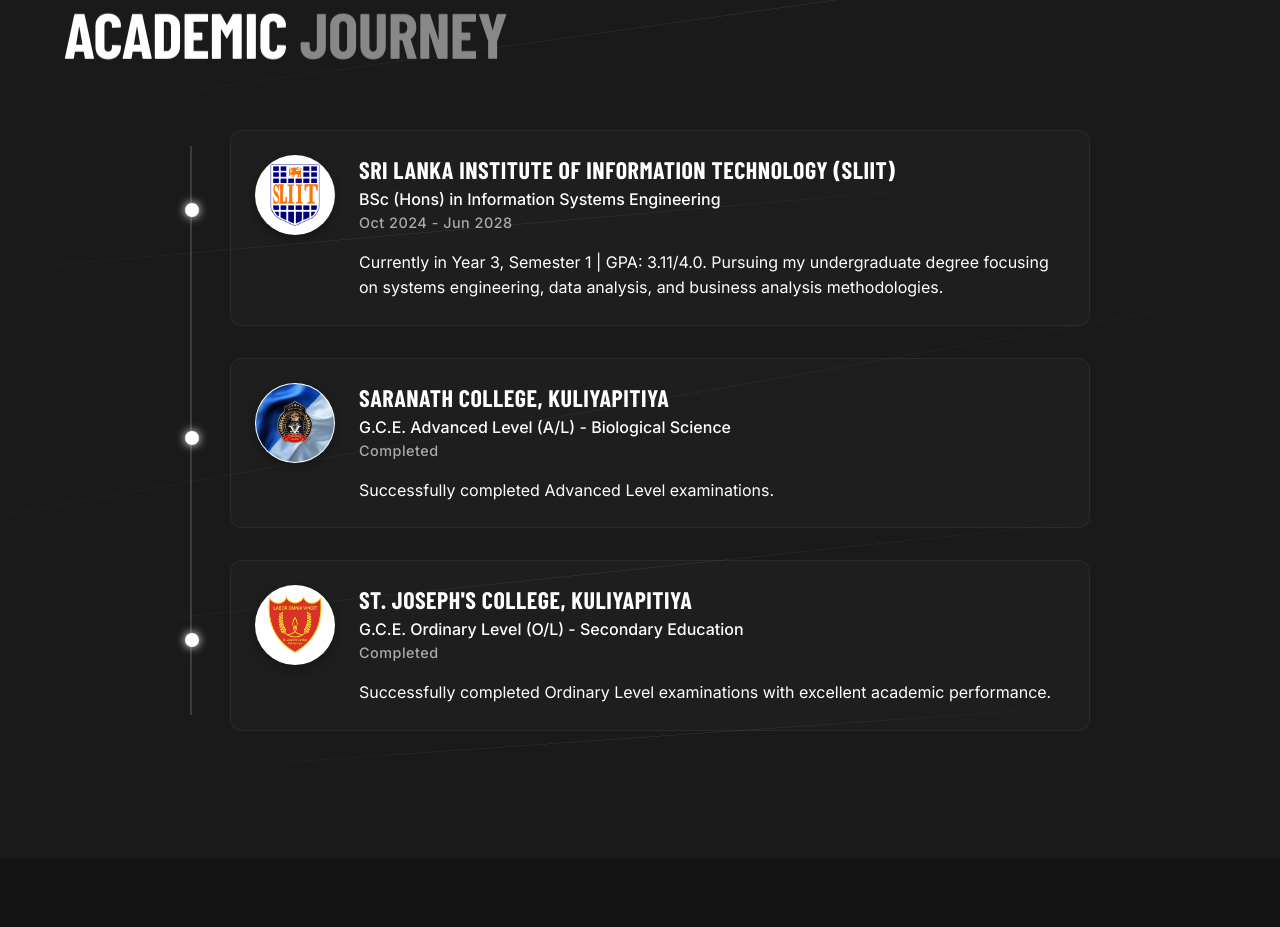
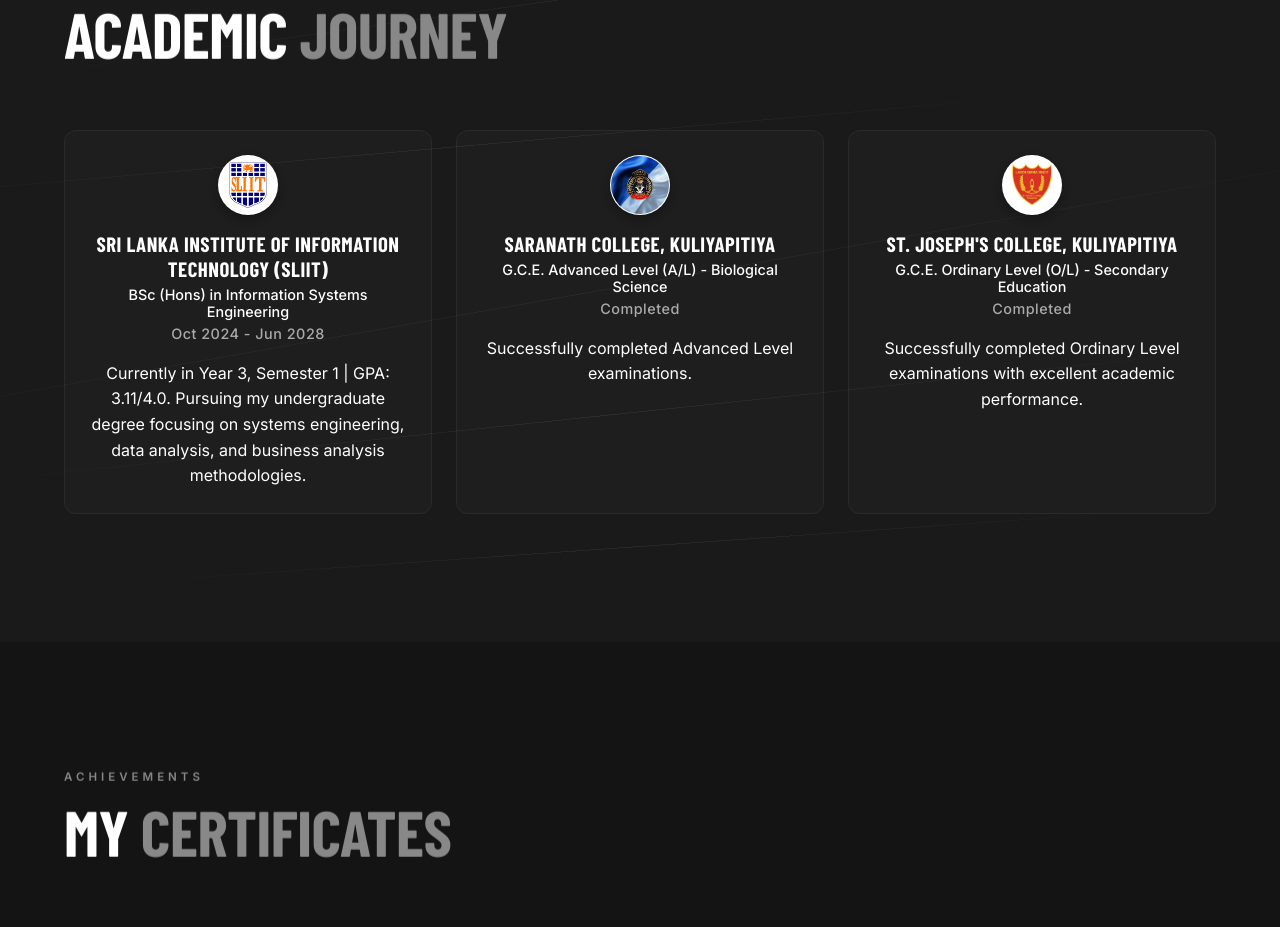
Before and after one commit to dulanjanarmd/Dulanjana-Rathnayaka, a React (Vite) app: page / in a window 1280 px wide. Shown: the part 2494-3421 px from the top of the page. Built offline with nearby package versions, Linux system fonts and the light colour scheme; a web font is replaced by a local one.

Commit message:
feat: add global styles and initial page layouts for navbar, hero, and about sections

```diff
--- a/src/styles.css
+++ b/src/styles.css
@@ -1030,30 +1030,19 @@
 }
 
 .education-timeline {
+  display: grid;
+  grid-template-columns: repeat(auto-fit, minmax(280px, 1fr));
+  gap: 1.5rem;
+  max-width: 1200px;
+  margin: 4rem auto 0;
+}
+
+.education-card {
   display: flex;
   flex-direction: column;
-  gap: 2rem;
-  max-width: 900px;
-  margin: 4rem auto 0;
-  position: relative;
-  padding-left: 2.5rem;
-}
-
-.education-timeline::before {
-  content: '';
-  position: absolute;
-  left: 0;
-  top: 1rem;
-  bottom: 1rem;
-  width: 2px;
-  background: rgba(255, 255, 255, 0.15);
-}
-
-.education-card {
-  position: relative;
-  display: flex;
-  align-items: flex-start;
-  gap: 1.5rem;
+  align-items: center;
+  text-align: center;
+  gap: 1rem;
   padding: 1.5rem;
   background: rgba(255, 255, 255, 0.02);
   border: 1px solid rgba(255, 255, 255, 0.05);
@@ -1061,20 +1050,6 @@
   transition: transform 0.3s ease, border-color 0.3s ease, background 0.3s ease;
 }
 
-.education-card::before {
-  content: '';
-  position: absolute;
-  left: calc(-2.5rem - 6px);
-  top: 4.5rem;
-  width: 14px;
-  height: 14px;
-  border-radius: 50%;
-  background: var(--accent);
-  border: 3px solid var(--bg-alt);
-  z-index: 2;
-  box-shadow: 0 0 10px var(--accent);
-}
-
 .education-card:hover {
   transform: translateY(-5px);
   border-color: var(--accent);
@@ -1083,8 +1058,8 @@
 
 .edu-image-wrapper {
   flex-shrink: 0;
-  width: 80px;
-  height: 80px;
+  width: 60px;
+  height: 60px;
   border-radius: 50%;
   overflow: hidden;
   background: #fff;
@@ -1121,7 +1096,7 @@
 
 .edu-school {
   font-family: "Barlow Condensed", sans-serif;
-  font-size: 1.5rem;
+  font-size: 1.3rem;
   font-weight: 700;
   text-transform: uppercase;
   color: #fff;
@@ -1131,7 +1106,7 @@
 
 .edu-degree {
   font-family: "Inter", sans-serif;
-  font-size: 1rem;
+  font-size: 0.9rem;
   font-weight: 500;
   color: var(--accent);
   margin-bottom: 0.3rem;
```
